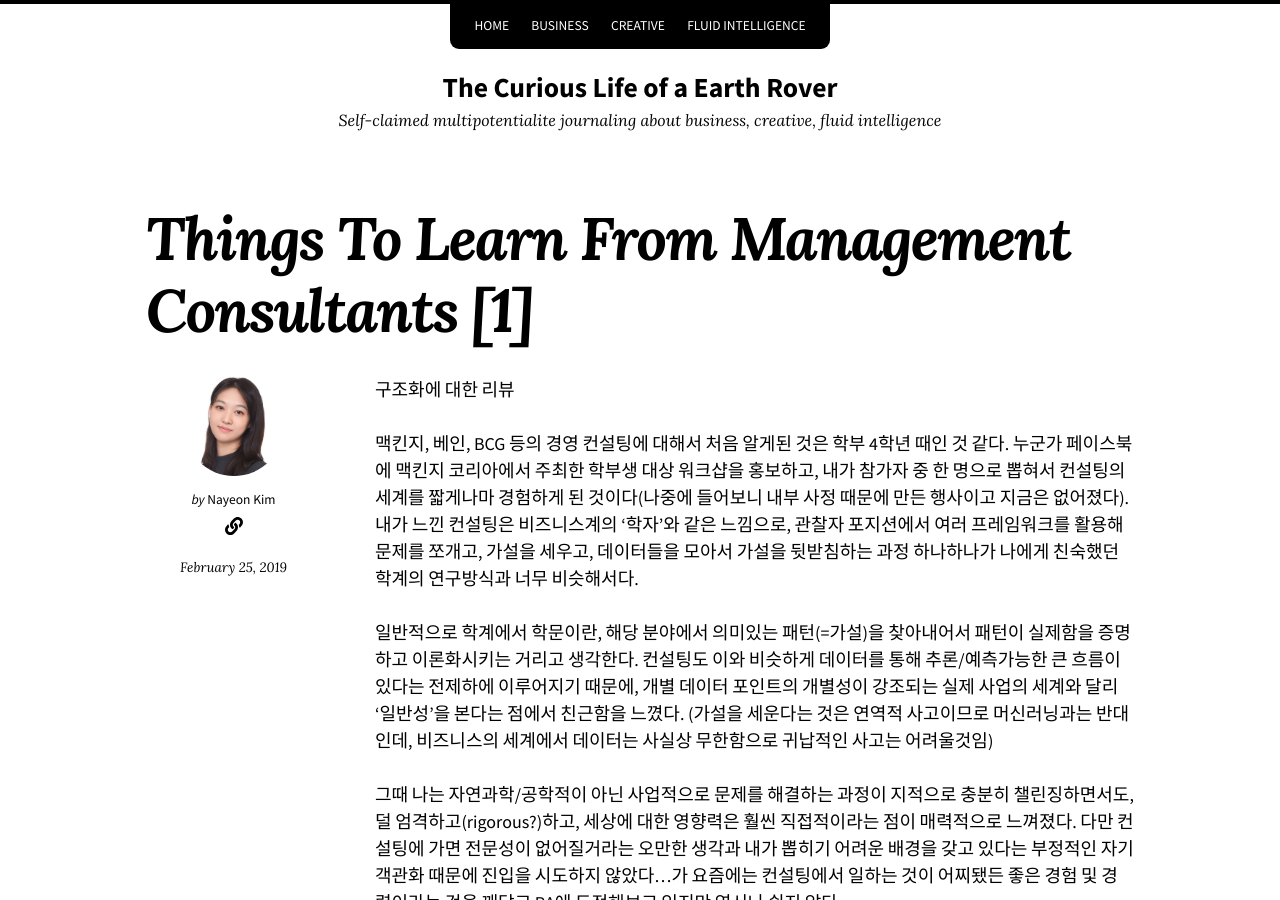
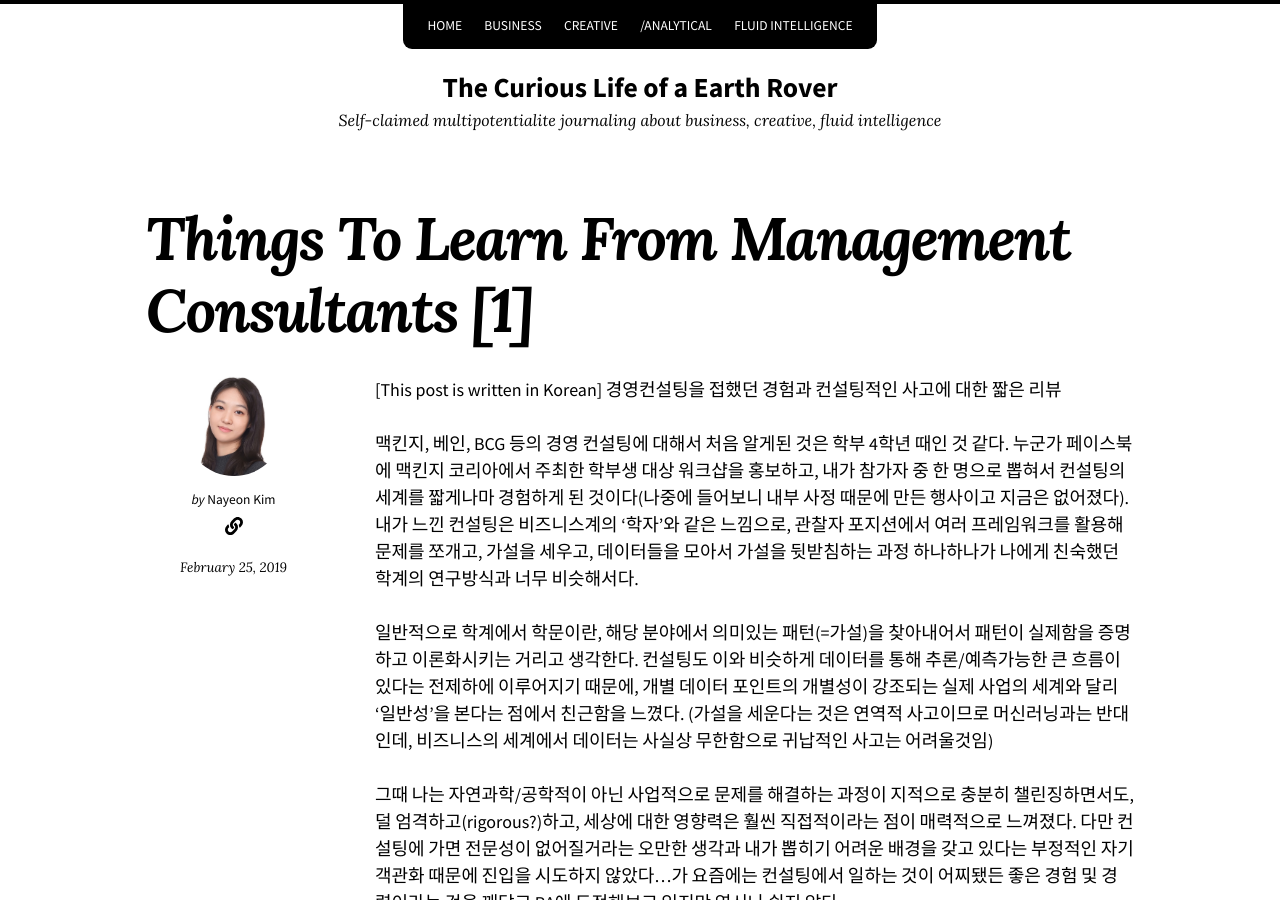
Before and after one commit to nnyeon/nnyeon.github.io, a Jekyll site: the page built from _posts/2019-02-25-Things-to-learn-from-management-consultants-[1].markdown, in a window 1280 px wide and 900 px high. Built offline with Jekyll 4.4.1, drawn with Linux system fonts in a browser that asks for light colours; nearby versions of some CDN libraries.

Commit message:
add analytical

```diff
--- a/_data/navigation.yml
+++ b/_data/navigation.yml
@@ -8,6 +8,8 @@
   url: /business/
 - title: Creative
   url: /creative/
+- title: /Analytical
+  url: /analytial/
 - title: Fluid Intelligence
   url: /fluid-intelligence/
 # - title: Search
--- a/_posts/2019-02-25-Things-to-learn-from-management-consultants-[1].markdown
+++ b/_posts/2019-02-25-Things-to-learn-from-management-consultants-[1].markdown
@@ -6,7 +6,7 @@ sort_by: date
 sort_order: forward
 ---
 
-구조화에 대한 리뷰
+[This post is written in Korean] 경영컨설팅을 접했던 경험과 컨설팅적인 사고에 대한 짧은 리뷰
 
 맥킨지, 베인, BCG 등의 경영 컨설팅에 대해서 처음 알게된 것은 학부 4학년 때인 것 같다. 누군가 페이스북에 맥킨지 코리아에서 주최한 학부생 대상 워크샵을 홍보하고, 내가 참가자 중 한 명으로 뽑혀서 컨설팅의 세계를 짧게나마 경험하게 된 것이다(나중에 들어보니 내부 사정 때문에 만든 행사이고 지금은 없어졌다). 내가 느낀 컨설팅은 비즈니스계의 '학자'와 같은 느낌으로, 관찰자 포지션에서 여러 프레임워크를 활용해 문제를 쪼개고, 가설을 세우고, 데이터들을 모아서 가설을 뒷받침하는 과정 하나하나가 나에게
 친숙했던 학계의 연구방식과 너무 비슷해서다.
```
Also changed, not shown: analytical.md (added, +7 -0 lines).
